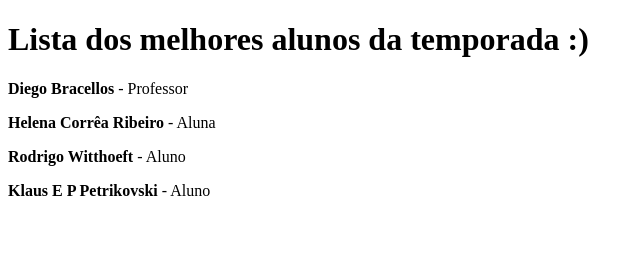
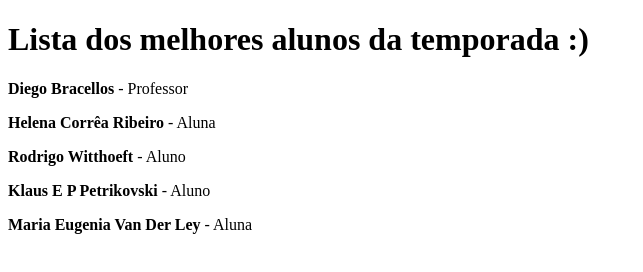
Before and after one commit to heribeiro/exerciciofork, a plain HTML site: page index.html in a window 1280 px wide. Shown: the whole page, without its empty margins (0-643 px from the left). Drawn offline with Linux system fonts and the light colour scheme.

Commit message:
Atualizada

```diff
--- a/index.html
+++ b/index.html
@@ -1,16 +1,20 @@
 <!DOCTYPE html>
 <html lang="en">
+
 <head>
     <meta charset="UTF-8">
     <meta http-equiv="X-UA-Compatible" content="IE=edge">
     <meta name="viewport" content="width= , initial-scale=1.0">
     <title>Document</title>
 </head>
+
 <body>
     <h1>Lista dos melhores alunos da temporada :)</h1>
     <p><b>Diego Bracellos</b> - Professor</p>
     <p><b>Helena Corrêa Ribeiro</b> - Aluna</p>
     <p><b>Rodrigo Witthoeft</b> - Aluno</p>
     <p><b>Klaus E P Petrikovski</b> - Aluno</p>
+    <p><b>Maria Eugenia Van Der Ley</b> - Aluna</p>
 </body>
+
 </html>
```
